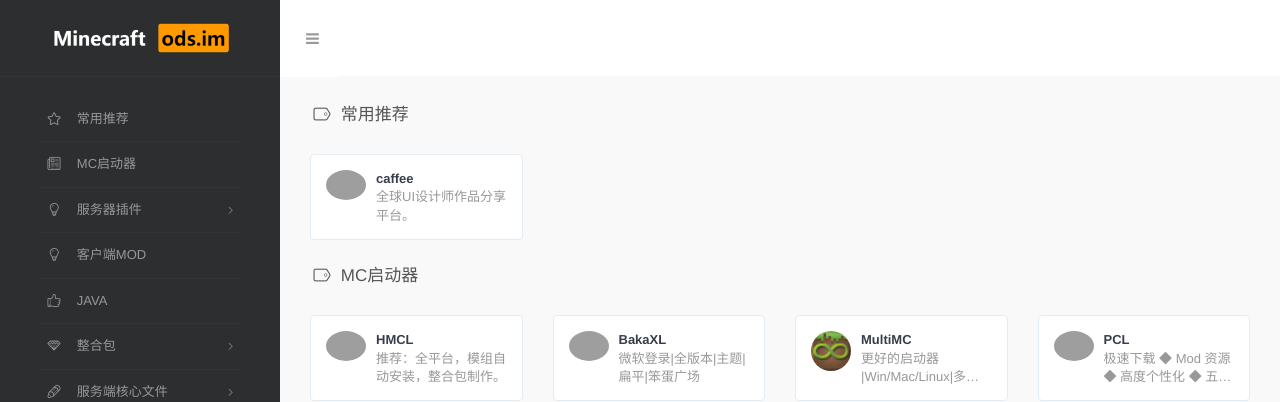
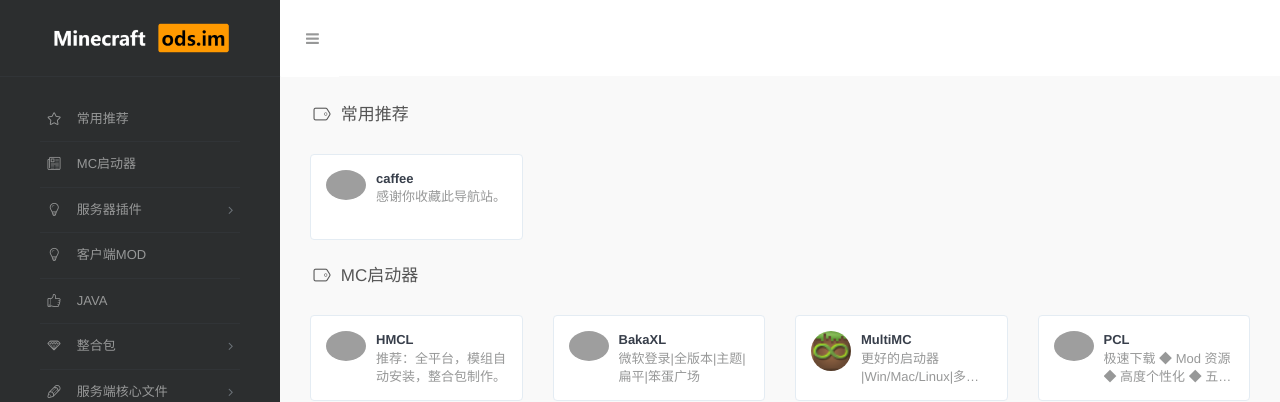
Before and after one commit to vlian5/Minecraft, a Jekyll site: the page built from index.html, in a window 1280 px wide and 900 px high. Shown: the top 402 px of the window. Built offline with Jekyll 4.4.1, drawn with Linux system fonts in a browser that asks for light colours; the list of posts is cut into pages by our own code; comment, search, counter and statistics services are not loaded; grey boxes are pictures that could not be loaded.

Commit message:
Update Minecraft.yml

```diff
--- a/_data/Minecraft.yml
+++ b/_data/Minecraft.yml
@@ -4,7 +4,7 @@
     - title: caffee
       logo: /assets/images/logos/caffee.png
       url: https://pay.ods.im/
-      description: 全球UI设计师作品分享平台。
+      description: 感谢你收藏此导航站。
 
 - name: MC启动器
   icon: linecons-doc
```
